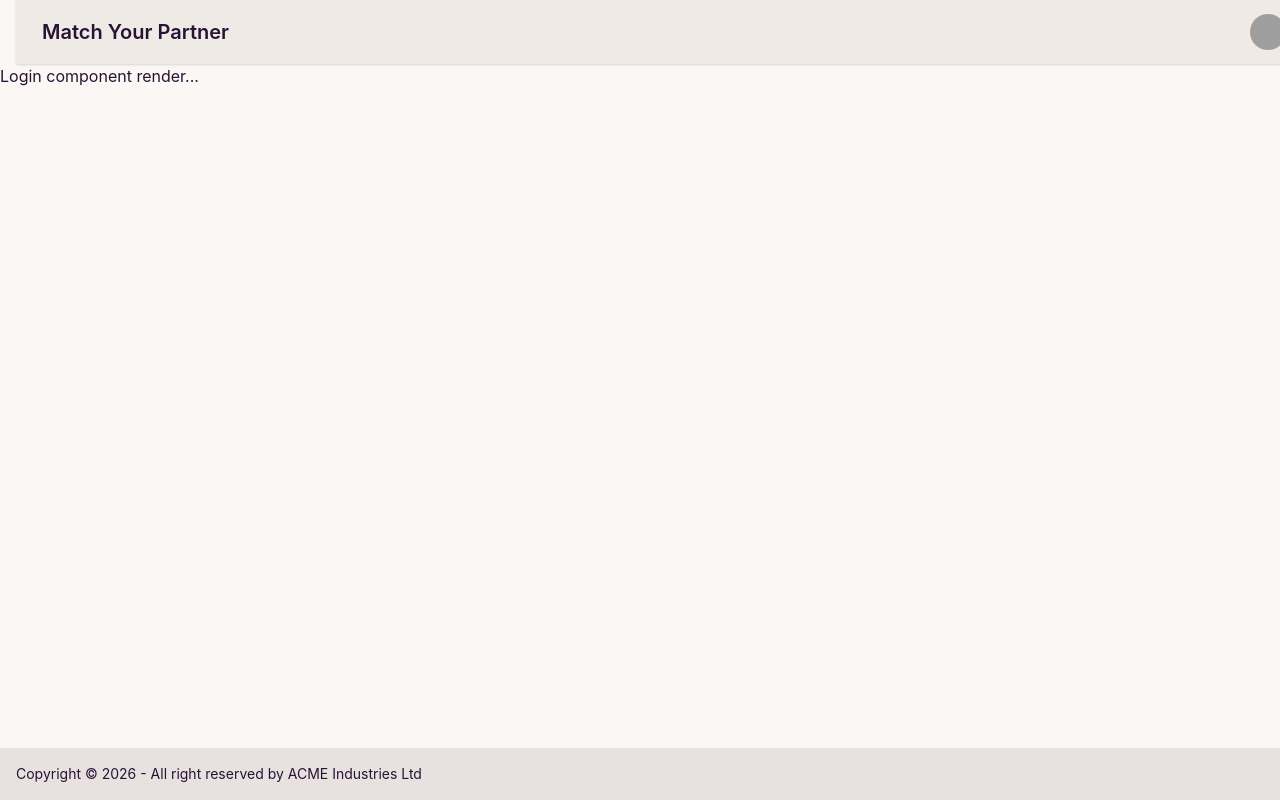
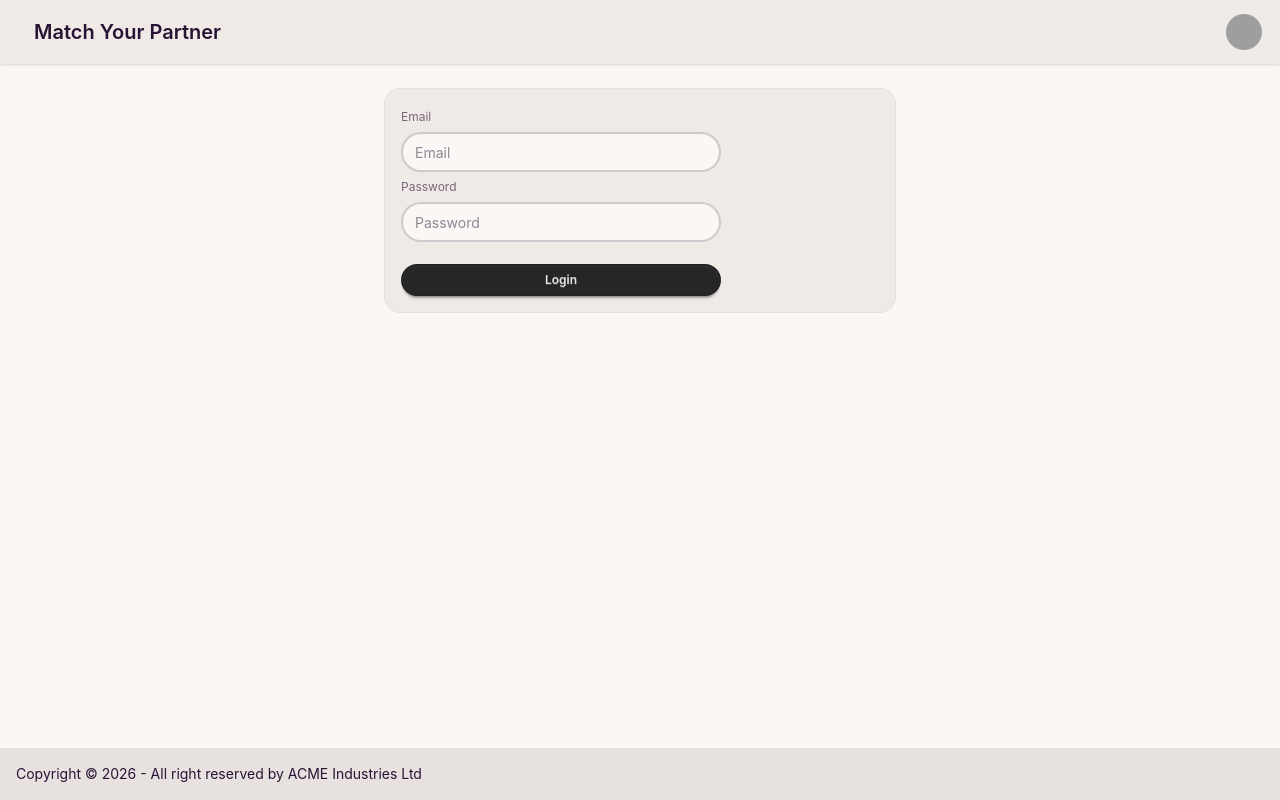
Before and after one commit to kunal-lohana/MatchYourPartner-web, a React (Vite) app: page /login in a window 1280 px wide. Built offline with nearby package versions, Linux system fonts and the light colour scheme; grey boxes are pictures that could not be loaded.

Commit message:
Create login page and added api call

```diff
--- a/package.json
+++ b/package.json
@@ -11,6 +11,7 @@
   },
   "dependencies": {
     "@tailwindcss/vite": "^4.3.3",
+    "axios": "^1.20.0",
     "react": "^19.2.8",
     "react-dom": "^19.2.8",
     "react-router": "^7.18.4",
--- a/src/App.tsx
+++ b/src/App.tsx
@@ -6,7 +6,7 @@
 function App() {
 
   return (
-    <BrowserRouter>
+    <BrowserRouter basename="/">
       <Routes>
         <Route path="/" element={<Body />} >
           <Route path="/login" element={<Login />} ></Route>
--- a/src/components/Login.tsx
+++ b/src/components/Login.tsx
@@ -1,6 +1,36 @@
+import { useState } from "react";
+import axios from "axios";
+import { BASE_URL } from "../utils/constants";
+
 const Login = () => {
+
+    const [emailId, setEmailId] = useState("");
+    const [password, setPassword] = useState("");
+    const handleLogin = async () => {
+        const url = BASE_URL+'/login';
+        const res = await axios.post(url, {
+            email: emailId,
+            password
+        }, {
+            withCredentials: true
+        });
+        console.log('res', res);
+    }
+
     return (
-        <>Login component render...</>
+        <div className="flex justify-center my-4">
+            <fieldset className="fieldset bg-base-200 border-base-300 rounded-box w-lg border p-4">
+                <legend className="fieldset-legend"></legend>
+
+                <label className="label">Email</label>
+                <input type="email" className="input" placeholder="Email" value={emailId} onChange={(e) => setEmailId(e.target.value)} />
+
+                <label className="label">Password</label>
+                <input type="password" className="input" placeholder="Password" value={password} onChange={(e) => setPassword(e.target.value)} />
+
+                <button className="btn btn-sm btn-neutral w-xs  mt-4" onClick={handleLogin}>Login</button>
+            </fieldset>
+        </div>
     )
 }
 export default Login;
--- a/src/components/NavBar.tsx
+++ b/src/components/NavBar.tsx
@@ -1,7 +1,7 @@
 const NavBar = () => {
     return (
         <>
-            <div className="navbar bg-base-200 shadow-sm mx-4">
+            <div className="navbar bg-base-200 shadow-sm px-4">
                 <div className="flex-1">
                     <a className="btn btn-ghost text-xl">Match Your Partner</a>
                 </div>
--- /dev/null
+++ b/src/utils/constants.tsx
@@ -0,0 +1 @@
+export const BASE_URL = "http://localhost:7777";
```
Also changed, not shown: 2 other files (tests, documents, lock files or other folders).
